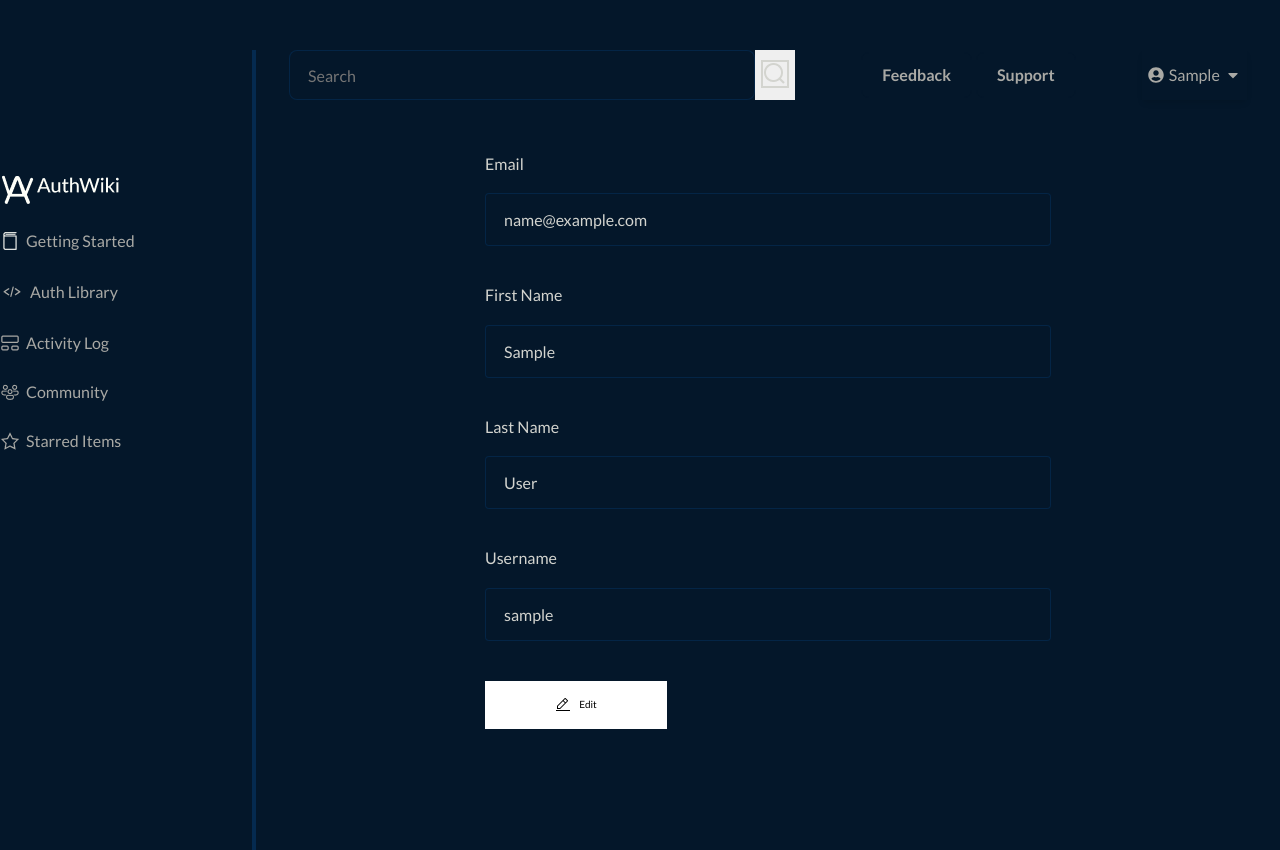
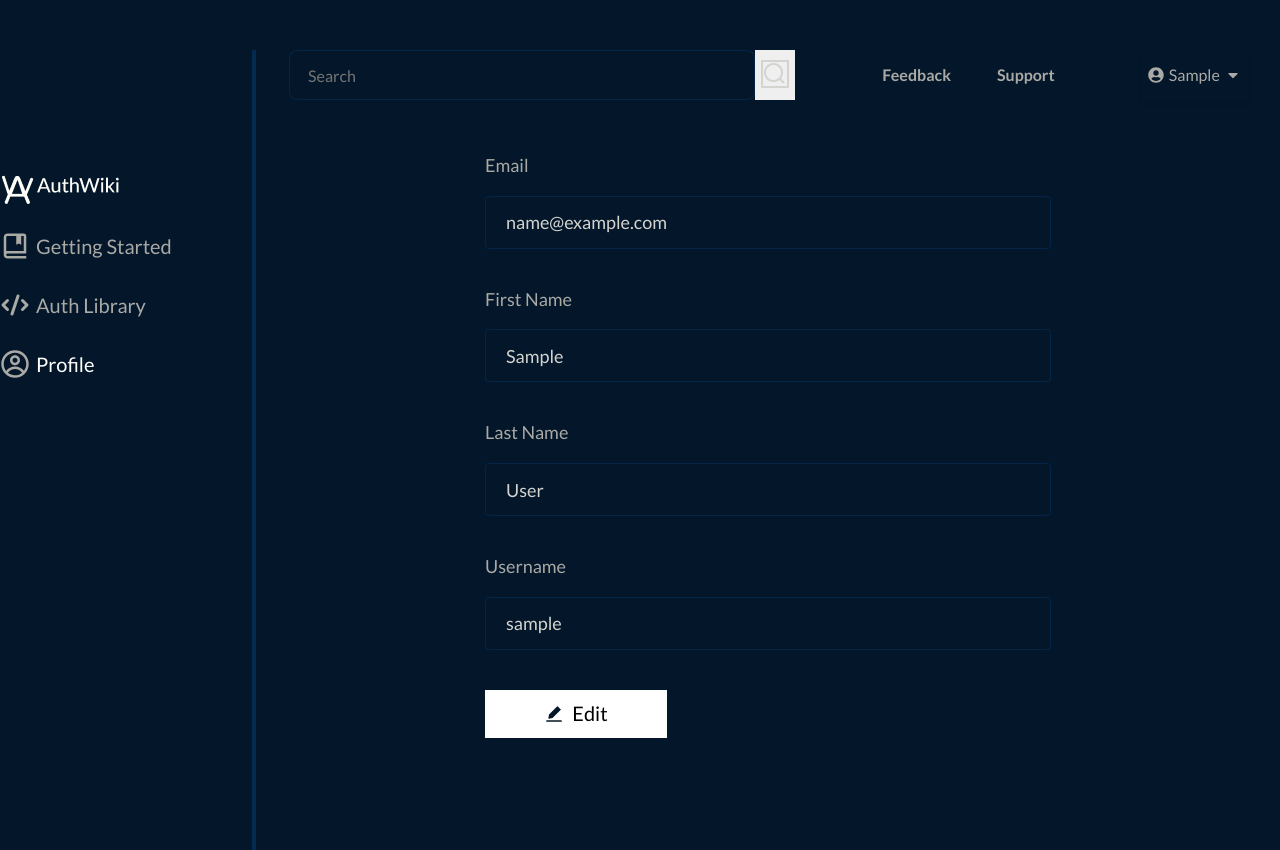
Before and after one commit to zuri-training/AuthWiki_Team9, a React (Create React App) app in the folder FrontEnd/authwiki/: page /profile in a window 1280 px wide. Built offline with nearby package versions, Linux system fonts and the light colour scheme; sample sign-in values are in the browser's storage.

Commit message:
Unauthenticated Auth Library view #18 #106

```diff
--- a/FrontEnd/authwiki/src/App.js
+++ b/FrontEnd/authwiki/src/App.js
@@ -6,7 +6,7 @@ import {
   Dashboard,
   Profile,
   ProtectedRoute,
-  AuthLib,
+  AllAuthLib,
   StarItem,
 } from "./pages";
 import { BrowserRouter, Route, Routes } from "react-router-dom";
@@ -23,6 +23,7 @@ function App() {
           <Route index element={<Home />}></Route>
           <Route path="login" element={<Login />}></Route>
           <Route path="register" element={<Register />}></Route>
+          <Route path="allauthlib" element={<AllAuthLib />}></Route>
         </Route>
         <Route
           path="/"
--- a/FrontEnd/authwiki/src/components/NavBar.js
+++ b/FrontEnd/authwiki/src/components/NavBar.js
@@ -34,14 +34,11 @@ const NavBar = () => {
             </li>
 
             <li>
-              <Link to="/">Examples</Link>
+              <Link to="/allauthlib">Examples</Link>
             </li>
 
             <li>
               <Link to="/">Team</Link>
-            </li>
-            <li>
-              <Link to="/">Contact</Link>
             </li>
           </ul>
 
--- a/FrontEnd/authwiki/src/components/SideBar.js
+++ b/FrontEnd/authwiki/src/components/SideBar.js
@@ -1,14 +1,11 @@
 import SideBarCSS from "../css/SideBarCSS";
 import { Outlet, Link, NavLink } from "react-router-dom";
-import book from "../images/icons/clarity_book-line.png";
-import code from "../images/icons/clarity_code-line.png";
-import feed from "../images/icons/fluent_broad-activity-feed-16-regular.png";
-import people from "../images/icons/fluent_people-community-28-regular.png";
-import star from "../images/icons/carbon_star.png";
 import logo from "../images/icons/Logo.png";
-import login from "../images/icons/login.png";
 import search from "../images/icons/search.png";
 import { FaUserCircle, FaCaretDown } from "react-icons/fa";
+import { CgProfile } from "react-icons/cg";
+import { HiCode } from "react-icons/hi";
+import { BiBookBookmark } from "react-icons/bi";
 import { useSelector, useDispatch } from "react-redux";
 import { useState } from "react";
 import { logoutUser } from "../store/user/userSlice";
@@ -28,7 +25,7 @@ const SideBar = () => {
           <div className="pages">
             <ul>
               <li>
-                <img src={book} alt="Getting Started" />
+                <BiBookBookmark size="30px" color="#a9a9a5" />
                 <NavLink
                   to="/"
                   className={({ isActive }) => {
@@ -40,7 +37,7 @@ const SideBar = () => {
               </li>
 
               <li>
-                <img src={code} alt="Language" />
+                <HiCode size="30px" color="#a9a9a5" />
                 <NavLink
                   to="/dashboard"
                   className={({ isActive }) => {
@@ -51,36 +48,14 @@ const SideBar = () => {
                 </NavLink>
               </li>
               <li>
-                <img src={feed} alt="Activity Log" />
+                <CgProfile size="30px" color="#a9a9a5" />
                 <NavLink
-                  to="/log"
+                  to="/profile"
                   className={({ isActive }) => {
                     return isActive ? "active" : "";
                   }}
                 >
-                  Activity Log
-                </NavLink>
-              </li>
-              <li>
-                <img src={people} alt="Community" />
-                <NavLink
-                  to="/community"
-                  className={({ isActive }) => {
-                    return isActive ? "nav-link active" : "nav-link";
-                  }}
-                >
-                  Community
-                </NavLink>
-              </li>
-              <li>
-                <img src={star} alt="Starred Items" />
-                <NavLink
-                  to="/star"
-                  className={({ isActive }) => {
-                    return isActive ? "active" : "";
-                  }}
-                >
-                  Starred Items
+                  Profile
                 </NavLink>
               </li>
             </ul>
--- /dev/null
+++ b/FrontEnd/authwiki/src/components/UnAuthSingleAuthLIbrary.js
@@ -0,0 +1,53 @@
+import React from "react";
+import UnAuthSingleAuthLIbraryCSS from "../css/UnAuthSingleAuthLIbrary";
+import { FaCommentAlt, FaDownload } from "react-icons/fa";
+import { Link } from "react-router-dom";
+
+const UnAuthSingleAuthLIbrary = ({
+  id,
+  name,
+  description,
+  image,
+  comment,
+  no_of_downloads,
+}) => {
+  return (
+    <UnAuthSingleAuthLIbraryCSS>
+      <div className="container">
+        <section>
+          <div className="item">
+            <div className="details">
+              <div className="image">
+                <Link to={`/`}>
+                  <img src={image} alt="passport" className="auth-image" />
+                </Link>
+                <h1>
+                  <Link to={`/`}>{name}</Link>
+                </h1>
+              </div>
+              <div>
+                <p>{description.substring(0, 135)}...</p>
+              </div>
+            </div>
+            <div className="comment">
+              <div className="download">
+                <p>
+                  <FaCommentAlt />
+                  {comment.length}
+                </p>
+              </div>
+              <div className="download">
+                <p>
+                  <FaDownload />
+                  {no_of_downloads}
+                </p>
+              </div>
+            </div>
+          </div>
+        </section>
+      </div>
+    </UnAuthSingleAuthLIbraryCSS>
+  );
+};
+
+export default UnAuthSingleAuthLIbrary;
--- /dev/null
+++ b/FrontEnd/authwiki/src/css/AllAuthLibList.js
@@ -0,0 +1,12 @@
+import styled from "styled-components";
+
+const AllAuthLibList = styled.div`
+  display: grid;
+  grid-template-columns: 1fr 1fr 1fr;
+  row-gap: 50px;
+  column-gap: 20px;
+  place-items: center;
+  margin-top: 70px;
+`;
+
+export default AllAuthLibList;
--- a/FrontEnd/authwiki/src/css/Profile.js
+++ b/FrontEnd/authwiki/src/css/Profile.js
@@ -21,8 +21,8 @@ const ProfileCSS = styled.div`
     flex-direction: column;
     justify-content: center;
     gap: 20px;
-    font-size: 16px;
-    color: #d3d4cf;
+    font-size: 18px;
+    color: #a9a9a5;
   }
   form .input-box {
     height: 49px;
@@ -52,6 +52,11 @@ const ProfileCSS = styled.div`
     height: 48px;
     background-color: #fff;
     border: none;
+    font-size: 20px;
+  }
+  input:focus {
+    /* outline: none !important; */
+    outline: #052a4fbf solid 0.1rem !important;
   }
 `;
 
--- a/FrontEnd/authwiki/src/css/SideBarCSS.js
+++ b/FrontEnd/authwiki/src/css/SideBarCSS.js
@@ -112,7 +112,7 @@ const SideBarCSS = styled.div`
     gap: 6px;
   }
   .pages ul li a {
-    font-size: 16px;
+    font-size: 20px;
     font-weight: 500;
     letter-spacing: 0em;
     text-align: left;
--- /dev/null
+++ b/FrontEnd/authwiki/src/css/UnAuthSingleAuthLIbrary.js
@@ -0,0 +1,64 @@
+import styled from "styled-components";
+
+const UnAuthSingleAuthLIbraryCSS = styled.div`
+  .item {
+    display: flex;
+    flex-direction: column;
+    width: 300px;
+    padding: 40px 40px 50px;
+    height: 202px;
+    background: rgba(2, 48, 106, 0.4);
+    border: 1px solid #02306a;
+    border-radius: 8px;
+    border-top: 10px solid rgba(215, 251, 230, 0.31);
+    color: #fdfef8;
+  }
+  a:link,
+  a:visited {
+    text-decoration: none;
+    color: #fdfef8;
+  }
+  section div h1 {
+    font-style: normal;
+    font-weight: 500;
+    font-size: 24px;
+  }
+  section .image {
+    display: flex;
+    gap: 25px;
+    align-items: center;
+  }
+  .auth-image {
+    height: 30px;
+  }
+  .details {
+    display: flex;
+    flex-direction: column;
+    justify-content: space-evenly;
+    /* margin-bottom: 40px; */
+    /* gap: 10px; */
+  }
+  .details p {
+    font-size: 16px;
+    font-weight: 400;
+    line-height: 24px;
+    letter-spacing: 0em;
+    text-align: left;
+    /* height: 40px; */
+  }
+  .comment {
+    display: flex;
+    align-items: flex-end;
+    gap: 40px;
+  }
+  .comment p {
+    display: flex;
+    align-items: center;
+    gap: 8px;
+    font-size: 16px;
+    font-weight: 400;
+    letter-spacing: 0em;
+  }
+`;
+
+export default UnAuthSingleAuthLIbraryCSS;
--- /dev/null
+++ b/FrontEnd/authwiki/src/pages/AllAuthLib.js
@@ -0,0 +1,35 @@
+import React, { useEffect } from "react";
+import { useSelector, useDispatch } from "react-redux";
+import { getAllAuthLib } from "../store/authlib/authlibSlice";
+import Loader from "../components/Loader";
+import UnAuthSingleAuthLIbrary from "../components/UnAuthSingleAuthLIbrary";
+import AllAuthLibList from "../css/AllAuthLibList";
+import Footer from "../components/Footer";
+import Testimonial from "../components/Testimonial";
+
+const AllAuthLib = () => {
+  const { isLoading, authlib } = useSelector((state) => state.authlib);
+  const dispatch = useDispatch();
+  useEffect(() => {
+    dispatch(getAllAuthLib());
+  }, [dispatch]);
+
+  if (isLoading) {
+    return <Loader />;
+  }
+
+  return (
+    <React.Fragment>
+      <AllAuthLibList>
+        {authlib.length > 0 &&
+          authlib.map((item) => {
+            return <UnAuthSingleAuthLIbrary key={item.id} {...item} />;
+          })}
+      </AllAuthLibList>
+      <Testimonial />
+      <Footer />
+    </React.Fragment>
+  );
+};
+
+export default AllAuthLib;
--- a/FrontEnd/authwiki/src/pages/Profile.js
+++ b/FrontEnd/authwiki/src/pages/Profile.js
@@ -1,13 +1,13 @@
-import { useEffect, useState } from "react";
+import { useState } from "react";
 import ProfileForm from "../components/ProfileForm";
 import ProfileCSS from "../css/Profile";
-import edit from "../images/icons/edit.png";
 import { useDispatch, useSelector } from "react-redux";
-import { getUser, updateUser } from "../store/user/userSlice";
+import { updateUser } from "../store/user/userSlice";
 import { toast } from "react-toastify";
+import { AiFillEdit } from "react-icons/ai";
 
 const Profile = () => {
-  const { isLoading, user } = useSelector((store) => store.user);
+  const { user } = useSelector((store) => store.user);
   const initialState = {
     email: user.email || "",
     firstName: user.firstName || "",
@@ -64,7 +64,7 @@ const Profile = () => {
             value={values.username}
           ></ProfileForm>
           <button type="submit" className="btn-edit" onClick={onSubmit}>
-            <img src={edit} />
+            <AiFillEdit size="20px" color="#04172a" />
             Edit
           </button>
         </form>
--- a/FrontEnd/authwiki/src/pages/index.js
+++ b/FrontEnd/authwiki/src/pages/index.js
@@ -6,6 +6,7 @@ import Dashboard from "./Dashboard";
 import Profile from "./Profile";
 import ProtectedRoute from "./ProtectedRoute";
 import AuthLib from "./AuthLib";
+import AllAuthLib from "./AllAuthLib";
 import StarItem from "./Dashboard/StarItem";
 
 export {
@@ -18,4 +19,5 @@ export {
   ProtectedRoute,
   AuthLib,
   StarItem,
+  AllAuthLib,
 };
```
